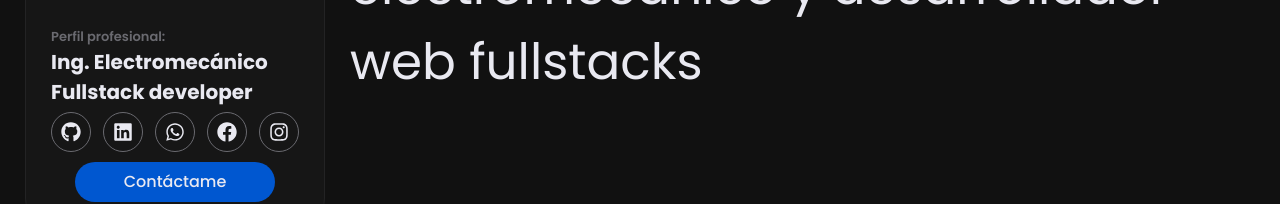
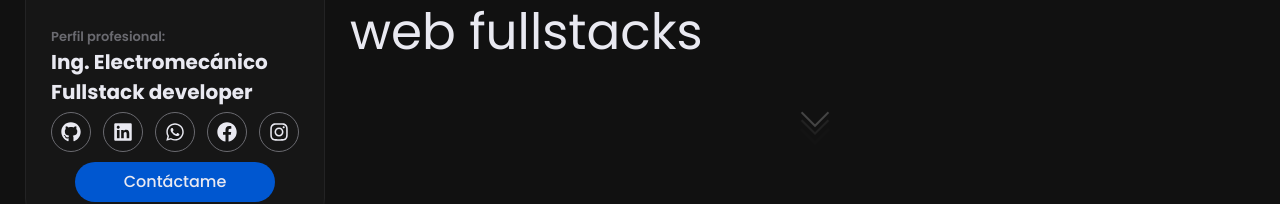
Before and after one commit to ChrisJRM92/Portfolio, a React (Vite) app: page / in a window 1280 px wide. Shown: the part 453-657 px from the top of the page. Built offline with nearby package versions, Linux system fonts and the light colour scheme; grey boxes are pictures that could not be loaded.

Commit message:
Added arrow down animation
Added arrow down animation

```diff
--- a/index.html
+++ b/index.html
@@ -11,6 +11,7 @@
     href="https://fonts.googleapis.com/css2?family=Poppins:ital,wght@0,100;0,200;0,300;0,400;0,500;0,600;0,700;0,800;0,900;1,100;1,200;1,300;1,400;1,500;1,600;1,700;1,800;1,900&display=swap"
     rel="stylesheet">
   <title>Christian Romero</title>
+  <script type="module" src="/src/Javascript/index.js"></script>
 </head>
 
 <body>
--- a/src/App.jsx
+++ b/src/App.jsx
@@ -12,9 +12,7 @@ function App() {
         <div class="lateralInfo">
           <LateralContent/>
         </div>
-        <div class="topMenu">
-          <TopMenu/>
-        </div>
+        <div class="topMenu"><TopMenu/></div>
         <div class="content"><Content/></div>
         <div class="bottomMenu"></div>
       </div>
--- /dev/null
+++ b/src/Javascript/components/back_to_top.js
@@ -0,0 +1,29 @@
+
+
+function bact_to_top() {
+    var amountScrolled = 200;
+
+    $(document).ready(function() {
+        var $headerContent = $('.header_content');
+        var $backToTop = $('.back-to-top');
+
+        // Escuchar el evento de desplazamiento en el contenedor
+        $headerContent.on('scroll', function() {
+            if ($headerContent.scrollTop() < amountScrolled) {
+                $backToTop.addClass('show');
+            } else {
+                $backToTop.removeClass('show');
+            }
+        });
+
+        // Hacer scroll al inicio del contenedor cuando se hace clic en el botón
+        $backToTop.click(function() {
+            $headerContent.animate({
+                scrollTop: 0
+            }, 500); // Ajusta la duración del desplazamiento a tu preferencia
+            return false;
+        });
+    });
+}
+
+export default bact_to_top;
--- /dev/null
+++ b/src/Javascript/index.js
@@ -0,0 +1,5 @@
+import bact_to_top from "./components/back_to_top";
+
+document.addEventListener('DOMContentLoaded', function() {
+    bact_to_top();
+});
--- a/src/components/Content.jsx
+++ b/src/components/Content.jsx
@@ -21,6 +21,8 @@ import { FaWhatsapp } from "react-icons/fa";
 import { FaPhone } from "react-icons/fa";
 import { IoIosMail } from "react-icons/io";
 import { FaLocationDot } from "react-icons/fa6";
+import { IoIosArrowUp } from "react-icons/io";
+
 
 const data = [
   {
@@ -50,10 +52,21 @@ const data = [
 const Content = () => {
   return (
     <div className="header_content">
+      <a class="back-to-top" type="button"><IoIosArrowUp /></a>
       <div id="main" className="main">
         <button className="btn_section"><p className="icon_star"><PiStarFourFill /></p>&nbsp;Perfil profesional</button>
         <h1 className="title_resume">Hola, soy Christian, ingeniero electromecanico y desarrollador web fullstacks</h1>
+        <div class="container_arrow_down">
+          <a href="#portfolio" class="demo">
+            <div class="box">
+              <span></span>
+              <span></span>
+              <span></span>
+            </div>
+          </a>
+        </div>
       </div>
+
       <div id="portfolio" className="portfolio">
         <button className="btn_section"><p className="icon_star"><PiStarFourFill /></p>&nbsp;Portafolio</button>
         <h2 className="title_section">Proyectos realizados</h2>
--- a/src/components/styles/Content.scss
+++ b/src/components/styles/Content.scss
@@ -1,6 +1,124 @@
+.back-to-top{
+	margin: 0 !important;
+	padding: 0 !important;
+	background: #fff;
+	height: 0px;
+	width: 0px;
+	overflow: hidden;
+	border-radius: 50px;
+	-webkit-border-radius: 50px;
+	-moz-border-radius: 50px;
+	color: transparent;
+	clear: both;
+	visibility: hidden;
+	position: fixed;
+	cursor: pointer;
+	display: block;
+	border: none;
+	right: 0px;
+	bottom: 0px;
+	font-size: 0px;
+	outline: 0 !important;
+	z-index: 99;
+	transition: all .3s ease-in-out;
+}
+
+.back-to-top:hover,
+.back-to-top:active,
+.back-to-top:focus{
+	outline: 0 !important;
+}
+
+.back-to-top::before {
+	content: "\f077";
+	font-family: "FontAwesome";
+	display: block;
+	vertical-align: middle;
+	margin: -5px 0 auto;
+}
+
+.back-to-top.show {
+	display: block;
+	background: #FFFFFF;
+	color: #000000;
+	font-size: 25px;
+	right: 25px;
+	bottom: 50px;
+	height: 50px;
+	width: 50px;
+	visibility: visible;
+	box-shadow: 0px 2px 4px 1px rgba(0, 0, 0, 0.25);
+	-webkit-box-shadow: 0px 2px 4px 1px rgba(0, 0, 0, 0.25);
+	-moz-box-shadow: 0px 2px 4px 1px rgba(0, 0, 0, 0.25);
+}
+
+.back-to-top.show:active {
+	box-shadow: 0px 4px 8px 2px rgba(0, 0, 0, 0.25);
+	-webkit-box-shadow: 0px 4px 8px 2px rgba(0, 0, 0, 0.25);
+	-moz-box-shadow: 0px 4px 8px 2px rgba(0, 0, 0, 0.25);
+}
+
+.container_arrow_down{
+  padding-top: 40px;
+  width: 100px;
+  height: 60px;
+  // background-color: blue;
+  display: flex;
+  justify-content: center;
+  align-self: center;
+}
+
+.box span {
+  width: 20px;
+  height: 20px;
+  display: block;
+  border-right: 2px solid #fff;
+  border-bottom: 2px solid #fff;
+  transform: rotate(45deg);
+  margin: -10px;
+  animation: animate 2s infinite;
+}
+
+.box span:nth-child(2) {
+  animation-delay: -0.2s;
+}
+
+.box span:nth-child(3) {
+  animation-delay: -0.4s;
+}
+
+@keyframes animate {
+  0% {
+    opacity: 0;
+  }
+  50% {
+    opacity: 1;
+    transform: rotate(45deg) translate(10px, 10px);
+  }
+  100% {
+    opacity: 0;
+  }
+}
+
 .header_content{
   height: 100%;
   overflow-y: scroll;
+
+  // .back-to-top{
+  //   display: flex;
+  //   justify-content: center;
+  //   align-items: center;
+  //   font-size: 30px;
+  //   position: fixed;
+  //   bottom: 20px;
+  //   right: 20px;
+  //   background-color: #e9e9f1;
+  //   height: 50px;
+  //   width: 50px;
+  //   border-radius: 30px;
+
+  // }
+
 
   // ----------Header------------
   .main{
@@ -8,6 +126,7 @@
     display: flex;
     flex-direction: column;
     justify-content: center;
+    // background-color: darkviolet;
 
     .title_resume{
       color: #e9e9f1;
--- a/src/styles/App.scss
+++ b/src/styles/App.scss
@@ -35,6 +35,7 @@
   height: 10vh;
 }
 
+
 @media (max-width: 650px) {
   .container {
     display: flex;
--- /dev/null
+++ b/test_assets/styles.css
@@ -0,0 +1,51 @@
+
+body {
+  margin: 0;
+  padding: 0;
+  height: 100vh;
+  background: #000;
+  display: flex;
+  flex-direction: column;
+  align-items: center;
+  justify-content: center;
+}
+
+.container_arrow_down{
+  width: 100px;
+  height: 60px;
+  background-color: blue;
+  display: flex;
+  justify-content: center;
+}
+
+.box span {
+  width: 20px;
+  height: 20px;
+  display: block;
+  border-right: 2px solid #fff;
+  border-bottom: 2px solid #fff;
+  transform: rotate(45deg);
+  margin: -10px;
+  animation: animate 2s infinite;
+}
+
+.box span:nth-child(2) {
+  animation-delay: -0.2s;
+}
+
+.box span:nth-child(3) {
+  animation-delay: -0.4s;
+}
+
+@keyframes animate {
+  0% {
+    opacity: 0;
+  }
+  50% {
+    opacity: 1;
+    transform: rotate(45deg) translate(10px, 10px);
+  }
+  100% {
+    opacity: 0;
+  }
+}
```
Also changed, not shown: test_assets/index.html (added, +23 -0 lines), src/styles/index.scss (line endings or trailing spaces).
